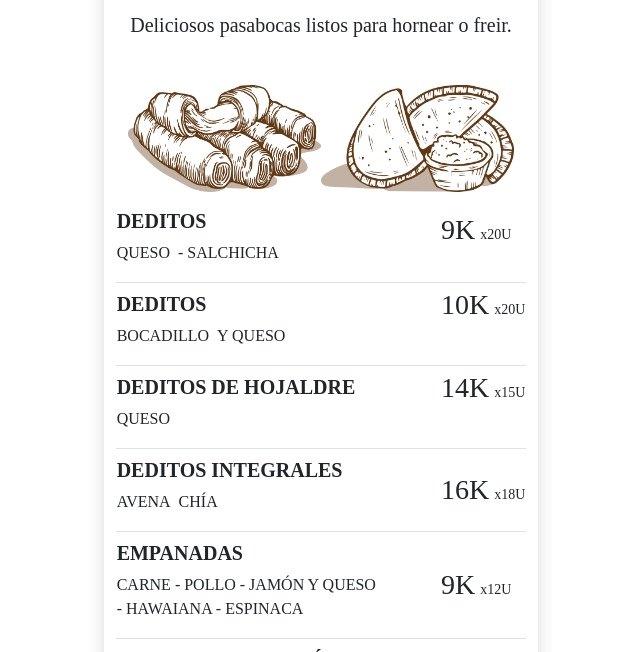
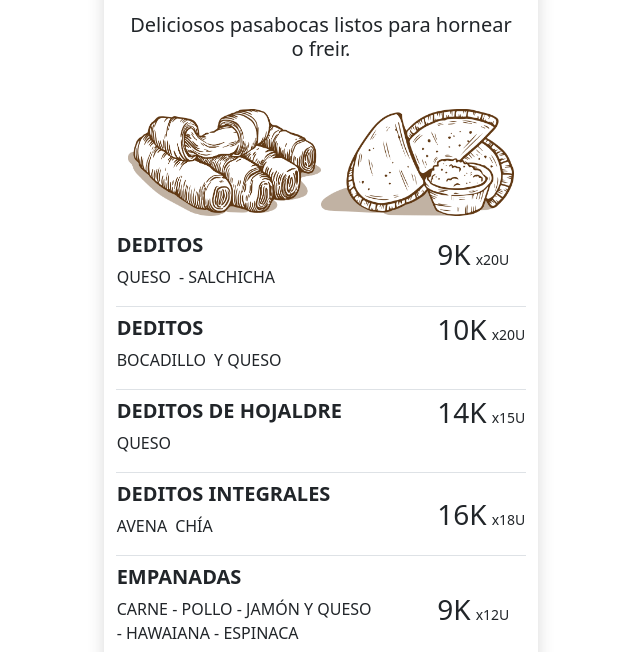
Before and after one commit to dategusto/menu, a plain HTML site: page index.html in a window 1280 px wide. Shown: the part 74-726 px from the top of the page, without its empty margins (319-959 px from the left). Drawn offline with nearby package versions, Linux system fonts and the light colour scheme.

Commit message:
Update index.html

```diff
--- a/index.html
+++ b/index.html
@@ -21,7 +21,7 @@
     <div class="">
         <div class="row" >
             <div class="col-md-4 bg-body"></div>
-            <div class="col-md-4 shadow " style="font-family: 'Aleo', serif;">
+            <div class="col-md-4 shadow " style="">
               <img
                 src="img/header-date-el-gusto.png"
                 alt=""
```
